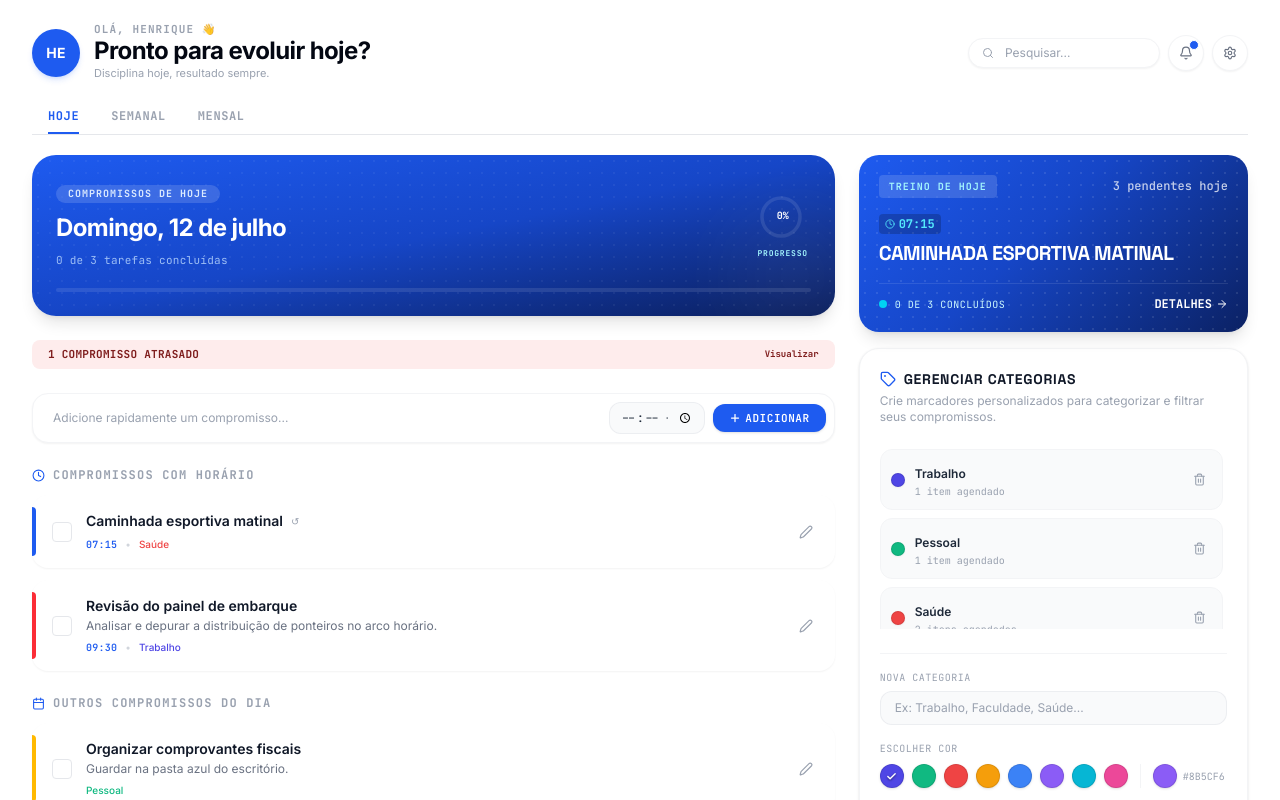
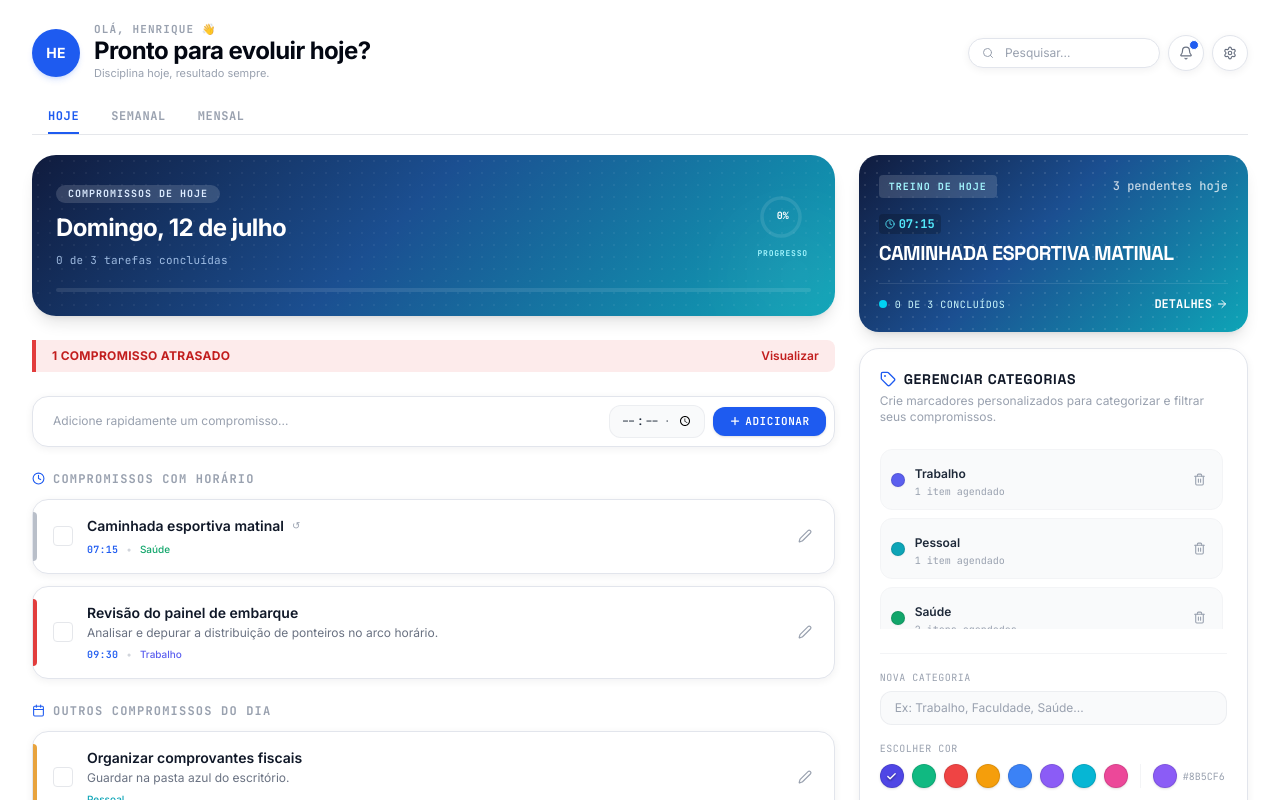
Before and after one commit to Narok94/HAGENDA, a React (Vite) app: page / in a window 1280 px wide. Built offline with nearby package versions, Linux system fonts and the light colour scheme.

Commit message:
style: update brand theme and UI components
Refreshed the application's visual identity by updating the primary color palette, standardizing card gradients, and refining component borders and shadow styles for a cleaner aesthetic.

```diff
--- a/src/App.tsx
+++ b/src/App.tsx
@@ -9,10 +9,10 @@ import QuickAddModal from './components/QuickAddModal';
 import { Sun, Moon, Search, Sparkles, Plus, AlertTriangle, Trash2, CalendarDays, Check, RefreshCw, Settings, Dumbbell, Flag, Bell } from 'lucide-react';
 
 const DEFAULT_CATEGORIES: Category[] = [
-  { id: '1', name: 'Trabalho', color: '#4F46E5' },
-  { id: '2', name: 'Pessoal', color: '#10B981' },
-  { id: '3', name: 'Saúde', color: '#EF4444' },
-  { id: '4', name: 'Estudos', color: '#8B5CF6' }
+  { id: '1', name: 'Trabalho', color: '#5B5FEF' },
+  { id: '2', name: 'Pessoal', color: '#0EA5B7' },
+  { id: '3', name: 'Saúde', color: '#12A66B' },
+  { id: '4', name: 'Estudos', color: '#E8A33D' }
 ];
 
 export default function App() {
@@ -36,6 +36,13 @@ export default function App() {
     if (storedCategories) {
       try {
         loadedCategories = JSON.parse(storedCategories);
+        loadedCategories = loadedCategories.map(cat => {
+          if (cat.id === '1' || cat.name === 'Trabalho') return { ...cat, color: '#5B5FEF' };
+          if (cat.id === '2' || cat.name === 'Pessoal') return { ...cat, color: '#0EA5B7' };
+          if (cat.id === '3' || cat.name === 'Saúde') return { ...cat, color: '#12A66B' };
+          if (cat.id === '4' || cat.name === 'Estudos') return { ...cat, color: '#E8A33D' };
+          return cat;
+        });
       } catch (e) {
         loadedCategories = DEFAULT_CATEGORIES;
       }
@@ -333,28 +340,28 @@ export default function App() {
                 placeholder="Pesquisar..."
                 value={searchQuery}
                 onChange={(e) => setSearchQuery(e.target.value)}
-                className="w-full bg-white dark:bg-[#1B2333] border border-gray-100 dark:border-[#242D3D] rounded-full pl-9 pr-3.5 py-1.5 text-xs text-gray-900 dark:text-white placeholder-gray-400 dark:placeholder-gray-500 focus:outline-none focus:border-brand-accent transition-colors shadow-xs"
+                className="w-full bg-white border border-[#E2E5EC] rounded-full pl-9 pr-3.5 py-1.5 text-xs text-gray-900 placeholder-gray-400 focus:outline-none focus:border-brand-accent transition-colors shadow-[0_2px_8px_rgba(16,24,40,0.06)]"
               />
             </div>
 
             <div className="flex items-center gap-2">
               {/* Notification Bell (Circular button with status indicator like in the screenshot) */}
               <button
-                className="relative p-2.5 bg-white dark:bg-[#1B2333] border border-gray-100 dark:border-[#242D3D] rounded-full hover:text-brand-accent transition-all text-gray-500 dark:text-gray-400 shadow-xs cursor-pointer"
+                className="relative p-2.5 bg-white border border-[#E2E5EC] rounded-full hover:text-brand-accent transition-all text-gray-500 shadow-[0_2px_8px_rgba(16,24,40,0.06)] cursor-pointer"
                 title="Notificações"
               >
                 <Bell size={14} className="stroke-2" />
                 {/* Small indicator badge */}
-                <span className="absolute top-1 right-1 w-2.5 h-2.5 bg-brand-accent rounded-full border border-white dark:border-[#1B2333]" />
+                <span className="absolute top-1 right-1 w-2.5 h-2.5 bg-brand-accent rounded-full border border-white" />
               </button>
 
               {/* Open Panel / Settings Toggle (Circular Settings Icon) */}
               <button
                 onClick={() => setActiveTab(activeTab === 'painel' ? 'hoje' : 'painel')}
-                className={`p-2.5 border rounded-full transition-all cursor-pointer shadow-xs ${
+                className={`p-2.5 border rounded-full transition-all cursor-pointer shadow-[0_2px_8px_rgba(16,24,40,0.06)] ${
                   activeTab === 'painel'
-                    ? 'bg-brand-accent/10 border-brand-accent/30 text-brand-accent dark:text-brand-accent-dark'
-                    : 'bg-white dark:bg-[#1B2333] border-gray-100 dark:border-[#242D3D] hover:text-brand-accent text-gray-500 dark:text-gray-400'
+                    ? 'bg-brand-accent/10 border-brand-accent/30 text-brand-accent'
+                    : 'bg-white border-[#E2E5EC] hover:text-brand-accent text-gray-500'
                 }`}
                 title="Abrir Painel"
               >
@@ -368,7 +375,7 @@ export default function App() {
       {/* SEARCH RESULTS BOARD OVERLAY (shown only when searching) */}
       {searchQuery.trim() !== '' && (
         <div className="max-w-7xl mx-auto px-4 sm:px-8 mt-6">
-          <div className="bg-white dark:bg-dark-card border border-gray-100 dark:border-dark-border rounded-[20px] p-5 shadow-xl">
+          <div className="bg-white border border-[#E2E5EC] rounded-[20px] p-5 shadow-[0_2px_8px_rgba(16,24,40,0.06)]">
             <div className="flex items-center justify-between border-b border-gray-100 dark:border-dark-border pb-3 mb-4">
               <div className="flex items-center gap-2">
                 <Search size={16} className="text-brand-gold" />
@@ -548,20 +555,20 @@ export default function App() {
           />
 
           {/* COMPACT GENERAL METRICS & FOOTER CONTROLS */}
-          <div className="bg-white dark:bg-dark-card p-5 rounded-[20px] border border-gray-100 dark:border-dark-border shadow-md dark:shadow-brand-gold/5 text-xs space-y-4">
+          <div className="bg-white p-5 rounded-[20px] border border-[#E2E5EC] shadow-[0_2px_8px_rgba(16,24,40,0.06)] text-xs space-y-4">
             <div className="flex items-center justify-between">
-              <h3 className="font-mono font-bold uppercase text-gray-400 dark:text-[#8A94A6] tracking-wider flex items-center gap-2">
+              <h3 className="font-mono font-bold uppercase text-gray-400 tracking-wider flex items-center gap-2">
                 <Sparkles size={14} className="text-brand-gold" />
                 <span>Painel de Estatísticas</span>
               </h3>
             </div>
 
             <div className="grid grid-cols-2 gap-2 text-center font-mono">
-              <div className="bg-gray-50 dark:bg-dark-inner p-2.5 rounded-xl border border-gray-100 dark:border-dark-border">
+              <div className="bg-gray-50 p-2.5 rounded-xl border border-[#E2E5EC]">
                 <span className="block text-[9px] text-gray-400 uppercase">Total de Itens</span>
                 <span className="text-sm font-bold text-brand-gold text-gold-glow tabular-nums">{items.length}</span>
               </div>
-              <div className="bg-gray-50 dark:bg-dark-inner p-2.5 rounded-xl border border-gray-100 dark:border-dark-border">
+              <div className="bg-gray-50 p-2.5 rounded-xl border border-[#E2E5EC]">
                 <span className="block text-[9px] text-gray-400 uppercase">Concluídos</span>
                 <span className="text-sm font-bold text-emerald-500 tabular-nums">
                   {items.filter(it => it.completed).length}
@@ -569,14 +576,14 @@ export default function App() {
               </div>
             </div>
 
-            <div className="border-t border-gray-100 dark:border-dark-border pt-4 flex flex-col gap-2">
+            <div className="border-t border-[#E2E5EC] pt-4 flex flex-col gap-2">
               <button
                 onClick={() => {
                   setPrefilledDate(undefined);
                   setEditingItem(null);
                   setIsQuickAddOpen(true);
                 }}
-                className="w-full bg-dark-inner hover:bg-dark-hover text-white font-semibold font-mono text-xs uppercase tracking-wider py-2 border border-dark-border hover:border-brand-gold/40 rounded-xl transition-all flex items-center justify-center gap-1.5 cursor-pointer shadow-sm"
+                className="w-full bg-[#1B4F91] hover:bg-[#101B3D] text-white font-semibold font-sans text-xs uppercase tracking-wider py-2.5 rounded-xl transition-all flex items-center justify-center gap-1.5 cursor-pointer shadow-sm"
               >
                 <Plus size={13} strokeWidth={2} />
                 <span>NOVO COMPROMISSO</span>
@@ -584,7 +591,7 @@ export default function App() {
 
               <button
                 onClick={handleResetData}
-                className="w-full bg-red-950/15 hover:bg-red-950/30 text-red-400 border border-red-900/20 font-mono text-[10px] uppercase py-2 rounded-xl transition-colors cursor-pointer"
+                className="w-full bg-red-50 hover:bg-red-100 text-[#C21E1E] border border-red-200 font-mono text-[10px] uppercase py-2 rounded-xl transition-colors cursor-pointer"
               >
                 REDEFINIR TODOS OS DADOS
               </button>
--- a/src/components/CategorySettings.tsx
+++ b/src/components/CategorySettings.tsx
@@ -47,7 +47,7 @@ export default function CategorySettings({
   };
 
   return (
-    <div className="bg-white dark:bg-dark-card p-5 rounded-[20px] border border-gray-100 dark:border-dark-border shadow-sm space-y-6">
+    <div className="bg-white p-5 rounded-[20px] border border-[#E2E5EC] shadow-[0_2px_8px_rgba(16,24,40,0.06)] space-y-6">
       <div>
         <h2 className="font-display font-semibold text-gray-900 dark:text-white flex items-center gap-2 text-sm uppercase tracking-wider">
           <Tag size={16} className="text-brand-accent dark:text-brand-accent-dark" />
--- a/src/components/HojeTab.tsx
+++ b/src/components/HojeTab.tsx
@@ -109,7 +109,10 @@ export default function HojeTab({
   return (
     <div className="space-y-6">
       {/* Card do dia (Styled exactly like the workout card in the screenshot) */}
-      <div className="bg-gradient-to-br from-brand-accent via-[#1646C7] to-[#0A1E5C] text-white p-6 rounded-[24px] shadow-lg relative overflow-hidden flex flex-col justify-between min-h-[150px] transition-all">
+      <div
+        style={{ background: 'linear-gradient(135deg, #101B3D 0%, #1B4F91 45%, #0EA5B7 100%)' }}
+        className="text-white p-6 rounded-[24px] shadow-lg relative overflow-hidden flex flex-col justify-between min-h-[150px] transition-all"
+      >
         {/* Subtle decorative grid/mesh in the background */}
         <div className="absolute inset-0 opacity-5 pointer-events-none bg-[radial-gradient(#fff_1px,transparent_1px)] [background-size:12px_12px]" />
         <div className="absolute -right-6 -bottom-6 w-32 h-32 bg-white/5 rounded-full blur-2xl pointer-events-none" />
@@ -180,29 +183,29 @@ export default function HojeTab({
 
       {/* OVERDUE SECTION (ATRASADOS) - COLLAPSIBLE BANNER */}
       {overdueItems.length > 0 && (
-        <div className="bg-[#FEECEC] dark:bg-red-950/20 rounded-lg overflow-hidden transition-all duration-200">
+        <div className="bg-[#FDEBEB] border-l-4 border-[#E23D3D] rounded-r-lg overflow-hidden transition-all duration-200">
           <button
             type="button"
             onClick={() => setIsOverdueExpanded(!isOverdueExpanded)}
-            className="w-full flex items-center justify-between px-4 py-1.5 text-[#7F1D1D] dark:text-red-300 transition-colors cursor-pointer text-left"
+            className="w-full flex items-center justify-between px-4 py-2 text-[#C21E1E] transition-colors cursor-pointer text-left"
           >
-            <div className="flex items-center gap-1.5 font-mono text-[11px] font-bold tracking-wide">
+            <div className="flex items-center gap-1.5 font-sans text-xs font-extrabold tracking-wide">
               <span>{overdueItems.length} {overdueItems.length === 1 ? 'COMPROMISSO ATRASADO' : 'COMPROMISSOS ATRASADOS'}</span>
             </div>
-            <span className="text-[9px] font-mono font-bold hover:underline">
+            <span className="text-xs font-sans font-semibold hover:underline">
               {isOverdueExpanded ? 'Recolher' : 'Visualizar'}
             </span>
           </button>
 
           {isOverdueExpanded && (
-            <div className="px-3 pb-2.5 pt-0.5 space-y-1.5 bg-[#FEECEC]/50 dark:bg-black/10">
+            <div className="px-3 pb-2.5 pt-0.5 space-y-1.5 bg-[#FDEBEB]/50">
               {overdueItems.map(item => {
                 const overdueDate = new Date(item.date + 'T12:00:00').toLocaleDateString('pt-BR', { day: 'numeric', month: 'short' });
 
                 return (
                   <div
                     key={item.id}
-                    className="flex items-center justify-between bg-white dark:bg-dark-card px-3 py-1.5 rounded-md shadow-xs transition-colors"
+                    className="flex items-center justify-between bg-white px-3 py-1.5 rounded-lg border border-[#E2E5EC] shadow-[0_2px_8px_rgba(16,24,40,0.06)] transition-colors"
                   >
                     <div className="flex items-center gap-2 min-w-0 flex-1">
                       <button
@@ -237,7 +240,7 @@ export default function HojeTab({
       )}
 
       {/* QUICK ADD LINE (ALWAYS VISIBLE) - Compacted */}
-      <form onSubmit={handleQuickSubmit} className="bg-white dark:bg-dark-card p-2 rounded-2xl shadow-xs border border-gray-100 dark:border-dark-border flex flex-col sm:flex-row items-center gap-2">
+      <form onSubmit={handleQuickSubmit} className="bg-white p-2 rounded-2xl border border-[#E2E5EC] shadow-[0_2px_8px_rgba(16,24,40,0.06)] flex flex-col sm:flex-row items-center gap-2">
         <div className="relative w-full flex-1">
           <input
             type="text"
@@ -270,7 +273,7 @@ export default function HojeTab({
 
         {/* State Empty Illustration */}
         {todayAllItems.length === 0 && (
-          <div className="bg-white dark:bg-dark-card p-12 rounded-2xl border border-gray-100 dark:border-dark-border flex flex-col items-center justify-center text-center space-y-4">
+          <div className="bg-white p-12 rounded-2xl border border-[#E2E5EC] shadow-[0_2px_8px_rgba(16,24,40,0.06)] flex flex-col items-center justify-center text-center space-y-4">
             <div className="w-16 h-16 rounded-full bg-brand-accent/5 dark:bg-brand-accent-dark/10 flex items-center justify-center text-brand-accent dark:text-brand-accent-dark">
               <Sparkles size={28} />
             </div>
@@ -304,20 +307,20 @@ export default function HojeTab({
                       animate={{ opacity: 1, y: 0 }}
                       exit={{ opacity: 0, scale: 0.95 }}
                       transition={{ duration: 0.2 }}
-                      className={`relative flex items-center justify-between p-4 pl-5 bg-white dark:bg-dark-card rounded-2xl shadow-xs transition-all ${
+                      className={`relative flex items-center justify-between p-4 pl-5 bg-white rounded-2xl border border-[#E2E5EC] shadow-[0_2px_8px_rgba(16,24,40,0.06)] transition-all ${
                         isCompleted
                           ? 'opacity-65'
-                          : 'hover:shadow-sm'
+                          : 'hover:shadow-md'
                       }`}
                     >
                       {/* Priority left border line indicator */}
                       <div
                         className={`absolute left-0 top-3 bottom-3 w-1 rounded-r-md ${
                           item.priority === 'alta'
-                            ? 'bg-red-500'
+                            ? 'bg-[#E23D3D]'
                             : item.priority === 'baixa'
-                              ? 'bg-brand-accent'
-                              : 'bg-amber-400'
+                              ? 'bg-[#B9BFC9]'
+                              : 'bg-[#E8A33D]'
                         }`}
                       />
 
@@ -417,20 +420,20 @@ export default function HojeTab({
                       animate={{ opacity: 1, y: 0 }}
                       exit={{ opacity: 0, scale: 0.95 }}
                       transition={{ duration: 0.2 }}
-                      className={`relative flex items-center justify-between p-4 pl-5 bg-white dark:bg-dark-card rounded-2xl shadow-xs transition-all ${
+                      className={`relative flex items-center justify-between p-4 pl-5 bg-white rounded-2xl border border-[#E2E5EC] shadow-[0_2px_8px_rgba(16,24,40,0.06)] transition-all ${
                         isCompleted
                           ? 'opacity-65'
-                          : 'hover:shadow-sm'
+                          : 'hover:shadow-md'
                       }`}
                     >
                       {/* Priority left border line indicator */}
                       <div
                         className={`absolute left-0 top-3 bottom-3 w-1 rounded-r-md ${
                           item.priority === 'alta'
-                            ? 'bg-red-500'
+                            ? 'bg-[#E23D3D]'
                             : item.priority === 'baixa'
-                              ? 'bg-brand-accent'
-                              : 'bg-amber-400'
+                              ? 'bg-[#B9BFC9]'
+                              : 'bg-[#E8A33D]'
                         }`}
                       />
 
--- a/src/components/MesTab.tsx
+++ b/src/components/MesTab.tsx
@@ -283,18 +283,18 @@ export default function MesTab({
                       key={item.id}
                       className={`group relative p-2.5 pl-3.5 rounded-xl text-left flex items-start gap-2.5 transition-all ${
                         isCompleted
-                          ? 'opacity-60'
-                          : 'bg-white dark:bg-dark-inner border border-gray-100 dark:border-dark-border hover:shadow-xs'
+                          ? 'opacity-60 bg-white border border-gray-100'
+                          : 'bg-white border border-[#E2E5EC] shadow-[0_2px_8px_rgba(16,24,40,0.06)] hover:shadow-md'
                       }`}
                     >
                       {/* Priority left border line indicator */}
                       <div
                         className={`absolute left-0 top-2 bottom-2 w-0.5 rounded-r-md ${
                           item.priority === 'alta'
-                            ? 'bg-red-500'
+                            ? 'bg-[#E23D3D]'
                             : item.priority === 'baixa'
-                              ? 'bg-brand-accent'
-                              : 'bg-amber-400'
+                              ? 'bg-[#B9BFC9]'
+                              : 'bg-[#E8A33D]'
                         }`}
                       />
 
--- a/src/components/QuickAddModal.tsx
+++ b/src/components/QuickAddModal.tsx
@@ -89,7 +89,7 @@ export default function QuickAddModal({
       ></div>
 
       {/* Modal Dialog */}
-      <div className="bg-white dark:bg-dark-card border border-gray-200 dark:border-dark-border text-gray-900 dark:text-[#E8EAED] rounded-xl shadow-2xl w-full max-w-lg overflow-hidden relative z-10 animate-in fade-in zoom-in-95 duration-150">
+      <div className="bg-white border border-[#E2E5EC] text-gray-900 rounded-xl shadow-[0_10px_30px_rgba(16,24,40,0.12)] w-full max-w-lg overflow-hidden relative z-10 animate-in fade-in zoom-in-95 duration-150">
 
         {/* Header */}
         <div className="flex items-center justify-between border-b border-gray-200 dark:border-dark-border px-5 py-4 bg-gray-50 dark:bg-dark-inner">
--- a/src/components/SchedulePanel.tsx
+++ b/src/components/SchedulePanel.tsx
@@ -74,7 +74,10 @@ export default function SchedulePanel({ items, categories, onTaskClick }: Schedu
   return (
     <div className="w-full space-y-4">
       {/* HERO GRADIENT CARD (Horus style) */}
-      <div className="bg-horus-gradient text-white rounded-[20px] p-5 shadow-lg relative overflow-hidden flex flex-col justify-between min-h-[160px]">
+      <div
+        style={{ background: 'linear-gradient(135deg, #101B3D 0%, #1B4F91 45%, #0EA5B7 100%)' }}
+        className="text-white rounded-[20px] p-5 shadow-lg relative overflow-hidden flex flex-col justify-between min-h-[160px]"
+      >
         {/* Subtle mesh background accent */}
         <div className="absolute inset-0 opacity-10 pointer-events-none bg-[radial-gradient(#fff_1px,transparent_1px)] [background-size:12px_12px]"></div>
 
--- a/src/components/SemanaTab.tsx
+++ b/src/components/SemanaTab.tsx
@@ -213,18 +213,18 @@ export default function SemanaTab({
                         onClick={() => onEditItem(item)}
                         className={`group relative p-2.5 pl-3.5 rounded-xl text-left cursor-pointer transition-all ${
                           isCompleted
-                            ? 'opacity-60'
-                            : 'bg-white dark:bg-dark-inner hover:shadow-xs border border-gray-100 dark:border-dark-border'
+                            ? 'opacity-60 bg-white border border-gray-100'
+                            : 'bg-white border border-[#E2E5EC] shadow-[0_2px_8px_rgba(16,24,40,0.06)] hover:shadow-md'
                         }`}
                       >
                         {/* Priority left border line indicator */}
                         <div
                           className={`absolute left-0 top-2 bottom-2 w-0.5 rounded-r-md ${
                             item.priority === 'alta'
-                              ? 'bg-red-500'
+                              ? 'bg-[#E23D3D]'
                               : item.priority === 'baixa'
-                                ? 'bg-brand-accent'
-                                : 'bg-amber-400'
+                                ? 'bg-[#B9BFC9]'
+                                : 'bg-[#E8A33D]'
                           }`}
                         />
 
```
